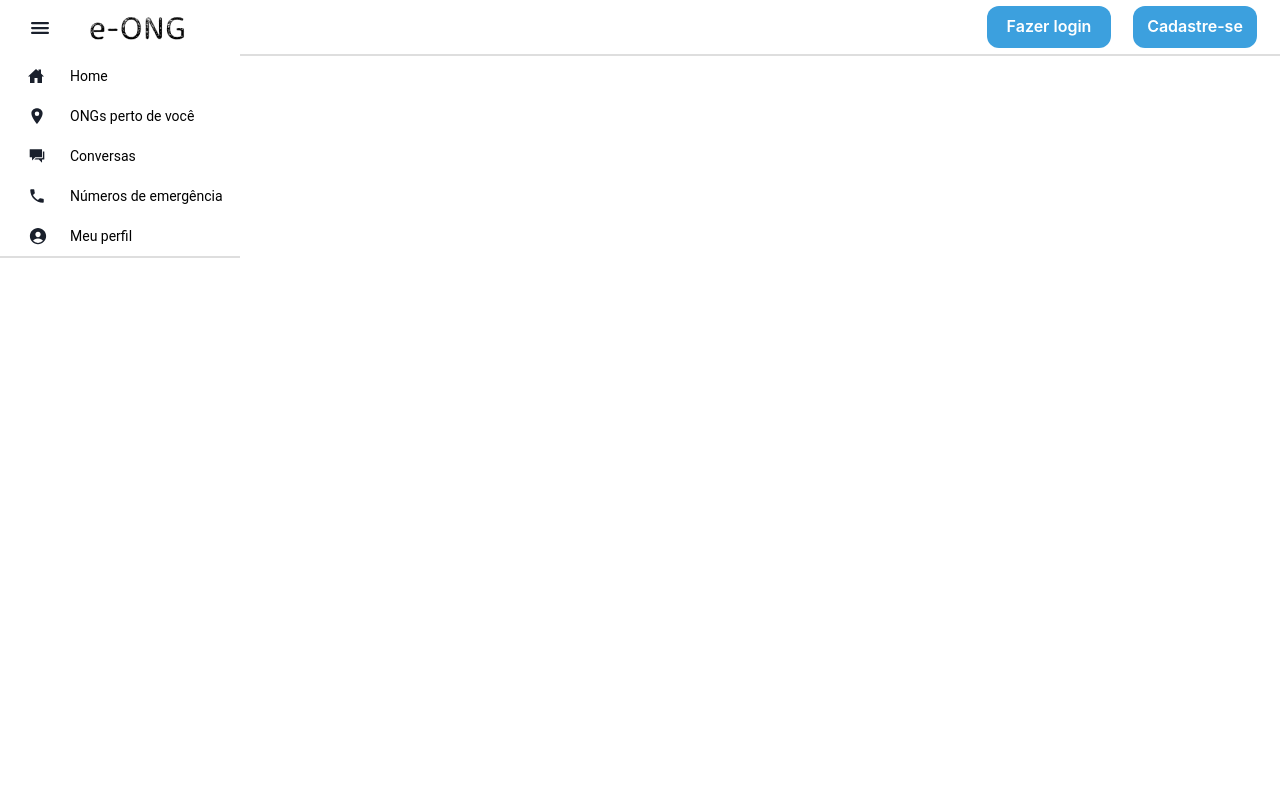
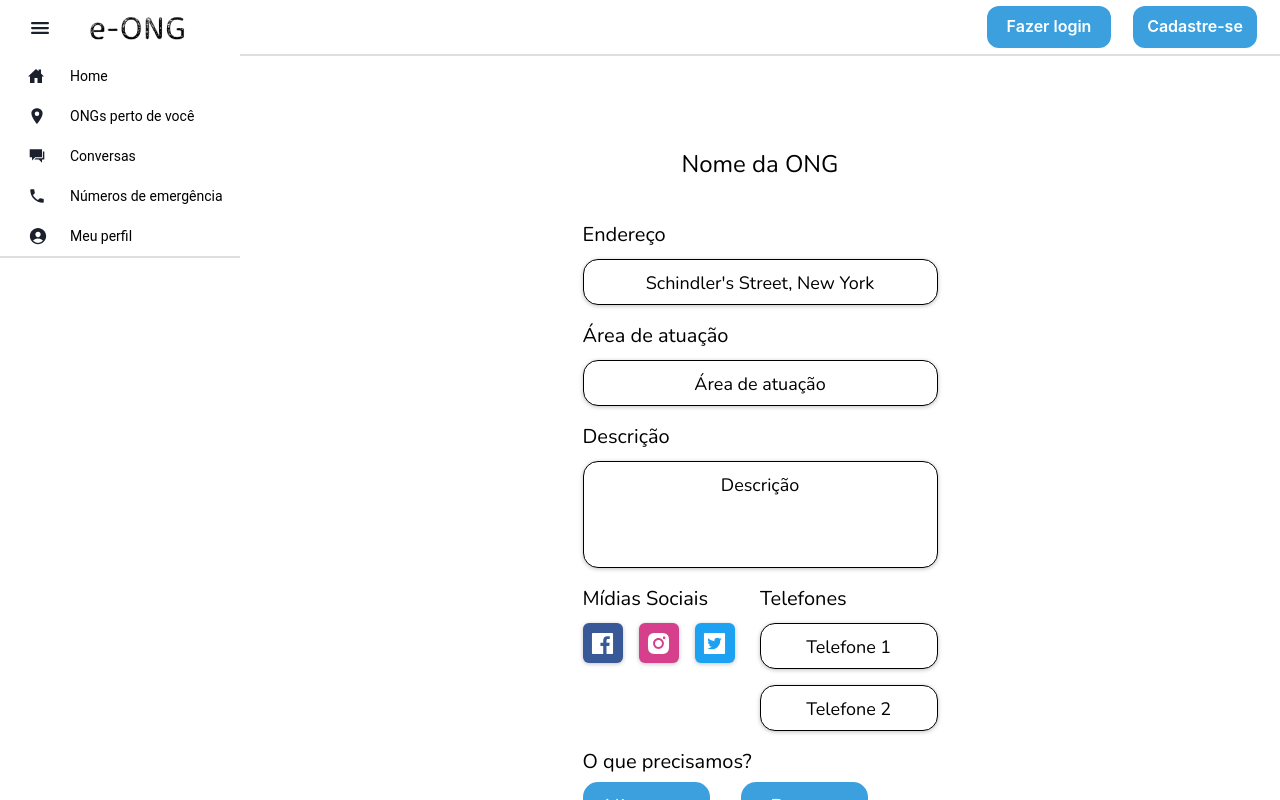
Before and after one commit to lugablima/e-ong-front, a React (Create React App) app: page /ong in a window 1280 px wide. Built offline with nearby package versions, Linux system fonts and the light colour scheme.

Commit message:
feat: adds page layout with information from an NGO

```diff
--- a/src/App.tsx
+++ b/src/App.tsx
@@ -5,6 +5,7 @@ import { theme } from "./assets/theme";
 import UserProvider from "./context/UserContext";
 import ChatPage from "./pages/ChatPage";
 import HomePage from "./pages/HomePage";
+import OngPage from "./pages/OngPage";
 import OngsPage from "./pages/OngsPage";
 import PageStructure from "./pages/PageStructure";
 import PhonesPage from "./pages/PhonesPage";
@@ -25,6 +26,7 @@ export function App() {
               <Route path="/sign-up" element={<SignUpPage />} />
               <Route path="/sign-up/ong" element={<SignUpOngPage />} />
               <Route path="/ongs" element={<OngsPage />} />
+              <Route path="/ong" element={<OngPage />} />
               <Route path="/chat" element={<ChatPage />} />
               <Route path="/phones" element={<PhonesPage />} />
               <Route path="/profile" element={<ProfilePage />} />
--- /dev/null
+++ b/src/pages/OngPage.tsx
@@ -0,0 +1,160 @@
+import { Box, Button, Flex, IconButton, Textarea } from "@chakra-ui/react";
+import {
+  AiFillFacebook,
+  AiFillInstagram,
+  AiFillTwitterSquare,
+} from "react-icons/ai";
+
+import InfoBox from "../components/Infos/InfoBox";
+import InfoText from "../components/Infos/InfoText";
+
+interface FieldProps {
+  field: string;
+  value: string;
+  height?: string;
+}
+
+function Field({ field, value, height }: FieldProps) {
+  return (
+    <>
+      <InfoText
+        fontSize="20px"
+        margin="0 0 9px"
+        textAlign="left"
+        text={field}
+      />
+      <InfoBox
+        height={height || "46px"}
+        borderRadius="15px"
+        padding="10px"
+        margin="0 0 16px"
+      >
+        <InfoText fontSize="18px" margin="0" text={value} />
+      </InfoBox>
+    </>
+  );
+}
+
+Field.defaultProps = {
+  height: "46px",
+};
+
+interface TagProps {
+  text: string;
+}
+
+function Tag({ text }: TagProps) {
+  return (
+    <Box
+      minWidth="127px"
+      height="46px"
+      bg="primary"
+      borderRadius="15px"
+      padding="10px"
+    >
+      <InfoText fontSize="20px" color="tertiary" margin="0" text={text} />
+    </Box>
+  );
+}
+
+export default function OngPage() {
+  return (
+    <Flex
+      w="355px"
+      direction="column"
+      justify="flex-start"
+      alignSelf="center"
+      p="146px 0 67px"
+    >
+      <InfoText fontSize="24px" margin="0 0 38px" text="Nome da ONG" />
+      <Field field="Endereço" value="Schindler's Street, New York" />
+      <Field field="Área de atuação" value="Área de atuação" />
+      <Field field="Descrição" value="Descrição" height="107px" />
+      <Flex w="100%" mb="16px">
+        <Flex w="50%" direction="column">
+          <InfoText
+            fontSize="20px"
+            margin="0 0 9px"
+            textAlign="left"
+            text="Mídias Sociais"
+          />
+          <Flex flexWrap="wrap" columnGap="16px" rowGap="11px">
+            <IconButton
+              aria-label="facebook"
+              colorScheme="facebook"
+              icon={<AiFillFacebook style={{ fontSize: "27px" }} />}
+              boxShadow="0px 1px 4px rgba(0, 0, 0, 0.25)"
+            />
+            <IconButton
+              aria-label="instagram"
+              colorScheme="pink"
+              icon={<AiFillInstagram style={{ fontSize: "27px" }} />}
+              boxShadow="0px 1px 4px rgba(0, 0, 0, 0.25)"
+            />
+            <IconButton
+              aria-label="twitter"
+              colorScheme="twitter"
+              icon={<AiFillTwitterSquare style={{ fontSize: "27px" }} />}
+              boxShadow="0px 1px 4px rgba(0, 0, 0, 0.25)"
+            />
+          </Flex>
+        </Flex>
+        <Box w="50%">
+          <Field field="Telefones" value="Telefone 1" />
+          <InfoBox height="46px" borderRadius="15px" padding="10px" margin="0">
+            <InfoText fontSize="18px" margin="0" text="Telefone 2" />
+          </InfoBox>
+        </Box>
+      </Flex>
+      <InfoText
+        fontSize="20px"
+        textAlign="left"
+        margin="0 0 5px"
+        text="O que precisamos?"
+      />
+      <Flex w="100%" flexWrap="wrap" columnGap="31px" rowGap="18px" mb="16px">
+        <Tag text="Alimentos" />
+        <Tag text="Roupas" />
+        <Tag text="Produtos de Higiene" />
+      </Flex>
+      <InfoText
+        fontSize="20px"
+        margin="0 0 9px"
+        textAlign="left"
+        text="Mensagem"
+      />
+      <Textarea
+        w="100%"
+        h="154px"
+        bg="tertiary"
+        border="1px solid #000000"
+        borderRadius="17px"
+        p="10px"
+        placeholder="Escreva sua mensagem aqui..."
+        fontFamily="default"
+        fontWeight="400"
+        fontSize="18px"
+        color="secondary"
+        resize="none"
+        mb="36px"
+      />
+      <Button
+        bg="primary"
+        color="tertiary"
+        maxWidth="250px"
+        h="55px"
+        borderRadius="12px"
+        fontFamily="default"
+        fontWeight="400"
+        fontSize="24px"
+        alignSelf="center"
+        _hover={{
+          filter: "auto",
+          brightness: "90%",
+        }}
+      >
+        Fale Conosco!
+      </Button>
+    </Flex>
+  );
+}
--- a/src/pages/PageStructure.tsx
+++ b/src/pages/PageStructure.tsx
@@ -19,7 +19,12 @@ export default function PageStructure({ children }: Props) {
       {path !== "/sign-in" && path !== "/sign-up" && path !== "/sign-up/ong" ? (
         <Flex w="100vw" h="100vh">
           <SideBar />
-          <Flex w="calc(100vw - 240px)" h="100%" direction="column">
+          <Flex
+            w="calc(100vw - 240px)"
+            h="100%"
+            direction="column"
+            overflowY="auto"
+          >
             <Header />
             {children}
           </Flex>
```
